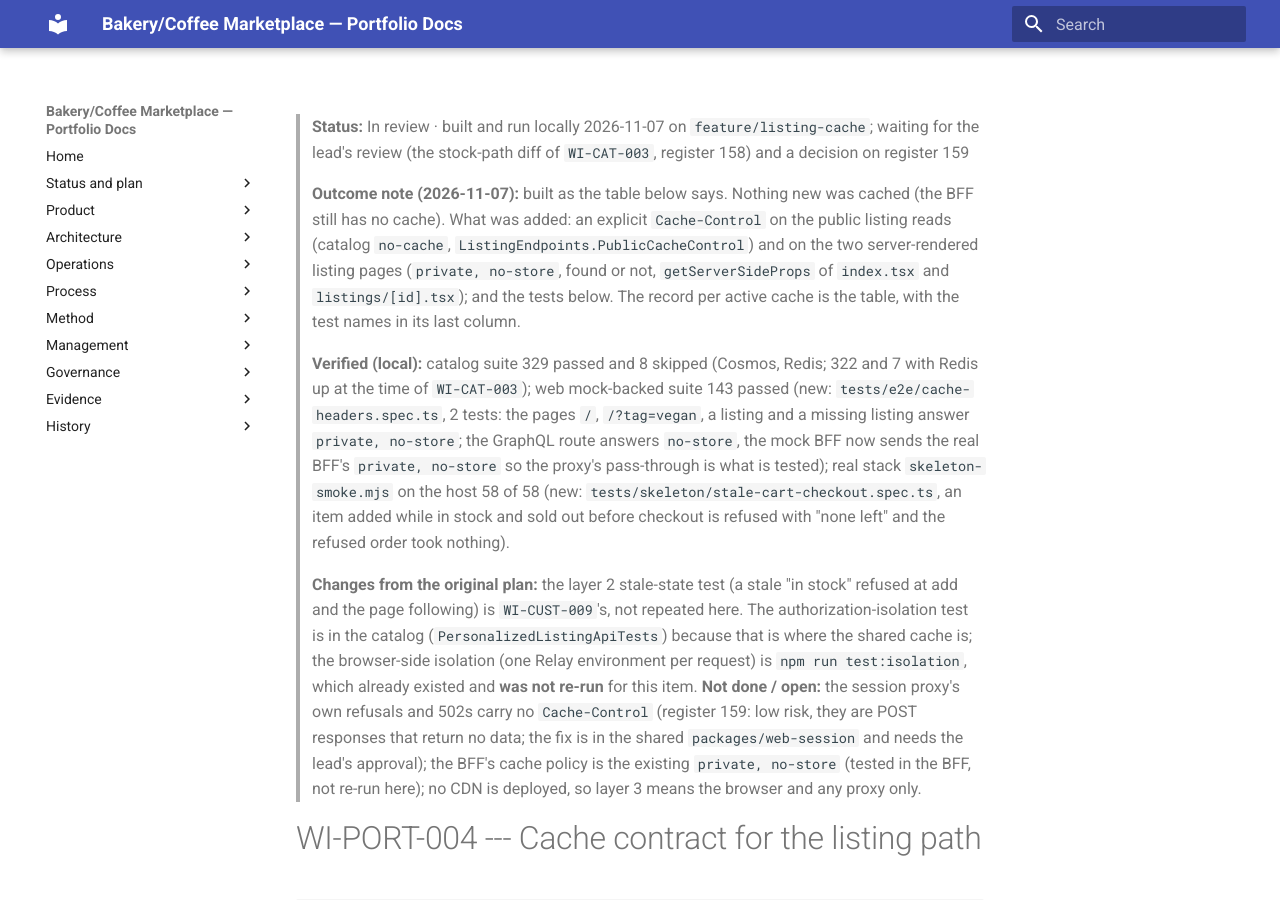
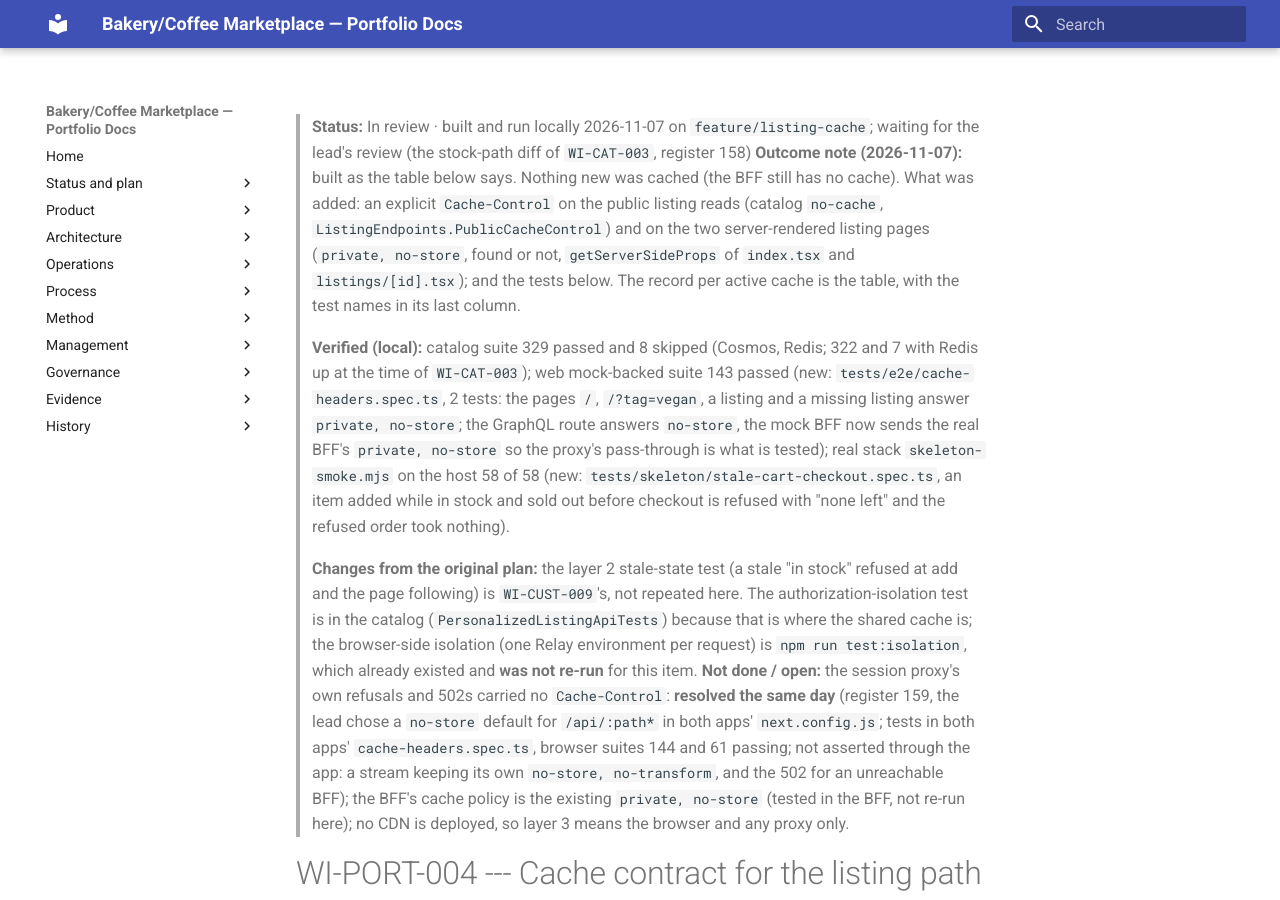
Before and after one commit to benjamin-hedrick/bakery-marketplace, an MkDocs documentation site: the page built from docs/product/backlog/WI-PORT-004.md, in a window 1280 px wide and 900 px high. Built offline with MkDocs 1.6.1 and Material for MkDocs 9.7.7, drawn with Linux system fonts in a browser that asks for light colours; some of the changed text lies outside the part shown.

Commit message:
Register 159 resolved: no-store default for /api in both web apps (mutation shown, both browser suites pass); WI-PORT-004 and ADR-0014 notes updated
Co-Authored-By: Claude Sonnet 5.5 <noreply@anthropic.com>

```diff
--- a/docs/product/backlog/WI-PORT-004.md
+++ b/docs/product/backlog/WI-PORT-004.md
@@ -1,10 +1,9 @@
-> **Status:** In review · built and run locally 2026-11-07 on `feature/listing-cache`; waiting for the lead's review (the stock-path diff of `WI-CAT-003`, register 158) and a decision on register 159
-
+> **Status:** In review · built and run locally 2026-11-07 on `feature/listing-cache`; waiting for the lead's review (the stock-path diff of `WI-CAT-003`, register 158)
 > **Outcome note (2026-11-07):** built as the table below says. Nothing new was cached (the BFF still has no cache). What was added: an explicit `Cache-Control` on the public listing reads (catalog `no-cache`, `ListingEndpoints.PublicCacheControl`) and on the two server-rendered listing pages (`private, no-store`, found or not, `getServerSideProps` of `index.tsx` and `listings/[id].tsx`); and the tests below. The record per active cache is the table, with the test names in its last column.
 >
 > **Verified (local):** catalog suite 329 passed and 8 skipped (Cosmos, Redis; 322 and 7 with Redis up at the time of `WI-CAT-003`); web mock-backed suite 143 passed (new: `tests/e2e/cache-headers.spec.ts`, 2 tests: the pages `/`, `/?tag=vegan`, a listing and a missing listing answer `private, no-store`; the GraphQL route answers `no-store`, the mock BFF now sends the real BFF's `private, no-store` so the proxy's pass-through is what is tested); real stack `skeleton-smoke.mjs` on the host 58 of 58 (new: `tests/skeleton/stale-cart-checkout.spec.ts`, an item added while in stock and sold out before checkout is refused with "none left" and the refused order took nothing).
 >
-> **Changes from the original plan:** the layer 2 stale-state test (a stale "in stock" refused at add and the page following) is `WI-CUST-009`'s, not repeated here. The authorization-isolation test is in the catalog (`PersonalizedListingApiTests`) because that is where the shared cache is; the browser-side isolation (one Relay environment per request) is `npm run test:isolation`, which already existed and **was not re-run** for this item. **Not done / open:** the session proxy's own refusals and 502s carry no `Cache-Control` (register 159: low risk, they are POST responses that return no data; the fix is in the shared `packages/web-session` and needs the lead's approval); the BFF's cache policy is the existing `private, no-store` (tested in the BFF, not re-run here); no CDN is deployed, so layer 3 means the browser and any proxy only.
+> **Changes from the original plan:** the layer 2 stale-state test (a stale "in stock" refused at add and the page following) is `WI-CUST-009`'s, not repeated here. The authorization-isolation test is in the catalog (`PersonalizedListingApiTests`) because that is where the shared cache is; the browser-side isolation (one Relay environment per request) is `npm run test:isolation`, which already existed and **was not re-run** for this item. **Not done / open:** the session proxy's own refusals and 502s carried no `Cache-Control`: **resolved the same day** (register 159, the lead chose a `no-store` default for `/api/:path*` in both apps' `next.config.js`; tests in both apps' `cache-headers.spec.ts`, browser suites 144 and 61 passing; not asserted through the app: a stream keeping its own `no-store, no-transform`, and the 502 for an unreachable BFF); the BFF's cache policy is the existing `private, no-store` (tested in the BFF, not re-run here); no CDN is deployed, so layer 3 means the browser and any proxy only.
 
 # WI-PORT-004 --- Cache contract for the listing path
 
@@ -28,7 +27,7 @@ Writes down, as one record per active cache, and tests, what each of the three l
 |---|---|---|---|---|---|---|---|
 | 1. Server | catalog-service (`ListingCache`) | verified vendor ids (`catalog:vendors:verified`); each vendor's published listing documents (`catalog:listings:vendor:{id}`) (`WI-CAT-003`) | 60 s (`ListingCache:TtlSeconds`, 0 is off) | a listing edit or create; a stock change that moves a listing's status (not every sale); a vendor verification change; a load that began before a write cannot fill the cache | a failing cache never fails a read or skips a filter (the load runs); a failed invalidation lives to the TTL; concurrent misses share one load (single flight), a failed load is not kept | public listing data; owner-only quantity and threshold are in the cached document and stripped by the DTO | `ListingCacheTests` (23), `ListingCacheConfigTests` (3), `ListingCacheRedisTests` (1) |
 | 2. Relay store | web apps, one environment per SSR request and per browser session | normalized listing records, with `stock { status maxPerOrder }` | until refetched: list and detail may be shown from the store | adding to the order refetches the listing `network-only` (`WI-CUST-009`); mutations declare their updates (`WI-PORT-007`); the environment is discarded at logout | a failed refetch adds nothing and says so | a request's or a session's own store; never shared | `add-stock-check.spec.ts` (web, 4), `stock.test.ts` (Android, 5), `npm run test:isolation` (existing, not re-run) |
-| 3. HTTP | catalog-service, Next.js pages and routes, the BFF | public listing reads; the two listing pages; GraphQL responses | none: nothing is reusable | not applicable | not applicable | catalog public reads `no-cache`; pages `private, no-store`; BFF GraphQL `private, no-store`; proxy `no-store, no-transform`; personalized catalog reads `no-store, private`; the tag registry `public, max-age=300` (no stock) | `PersonalizedListingApiTests` (headers), `TagApiTests`, `cache-headers.spec.ts`, the BFF's header tests |
+| 3. HTTP | catalog-service, Next.js pages and routes, the BFF | public listing reads; the two listing pages; GraphQL responses | none: nothing is reusable | not applicable | not applicable | catalog public reads `no-cache`; pages `private, no-store`; BFF GraphQL `private, no-store`; every other `/api` response `no-store` by default (`next.config.js`, register 159); stream `no-store, no-transform`; personalized catalog reads `no-store, private`; the tag registry `public, max-age=300` (no stock) | `PersonalizedListingApiTests` (headers), `TagApiTests`, `cache-headers.spec.ts`, the BFF's header tests |
 
 **A server cache off the customer listing path (recorded, not changed here):** ordering-service's `ListingNameCache` (`Checkout/ListingNameCache.cs`, register 113) holds each listing's name and its modifiers' names, per ordering instance, read through the catalog's public listing read. Owner: ordering-service. Scope: names only, no price, stock or allergens; used to show names on the vendor's order view, never for checkout decisions. It is outside the table because no customer listing read uses it, and it reads through the catalog, so the catalog's cache sits behind it; its freshness, invalidation and test are in its own register entry. A change to what it holds (price, stock) would need an entry in this table.
 
```
Also changed, not shown: docs/architecture/adr/0014-cache-layers.md (+1 -1 lines), docs/governance/open-items-register.md (+1 -1 lines), docs/product/backlog/STATUS.md (+3 -3 lines), 1 other file.
